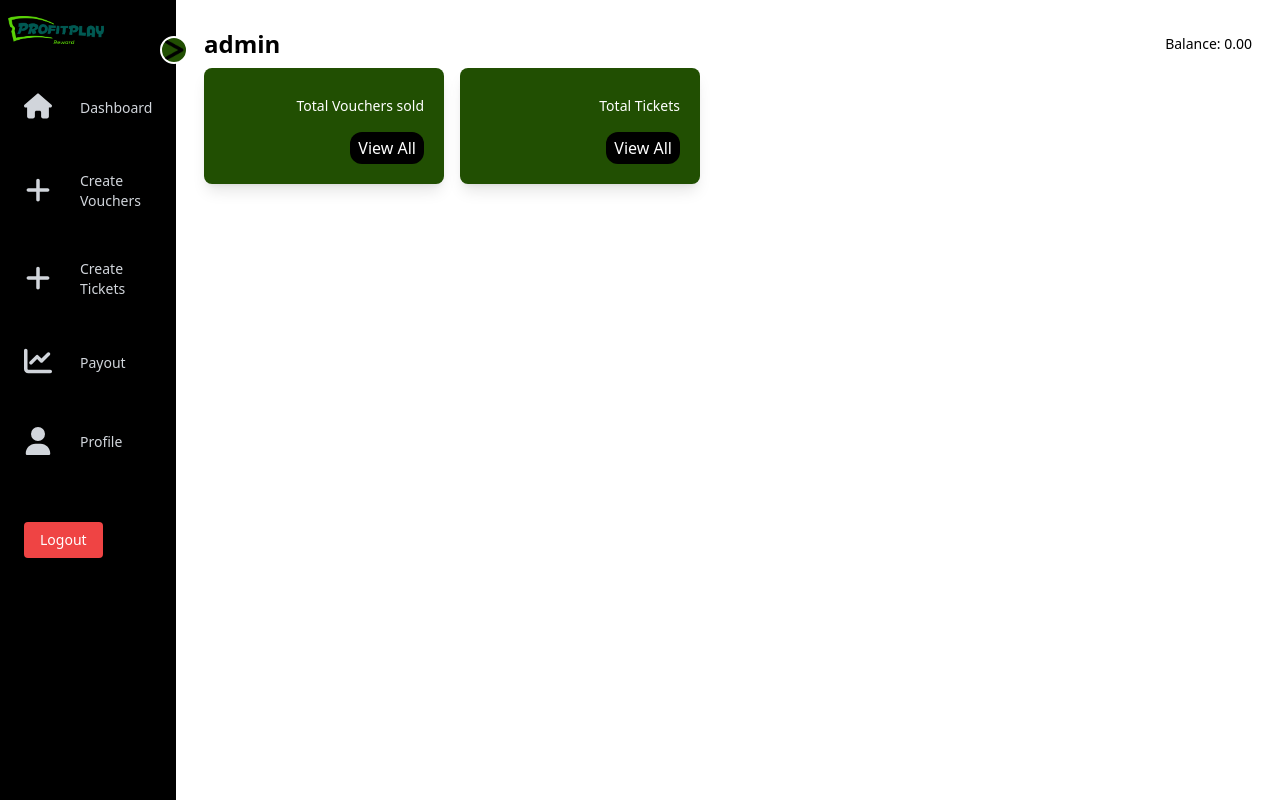
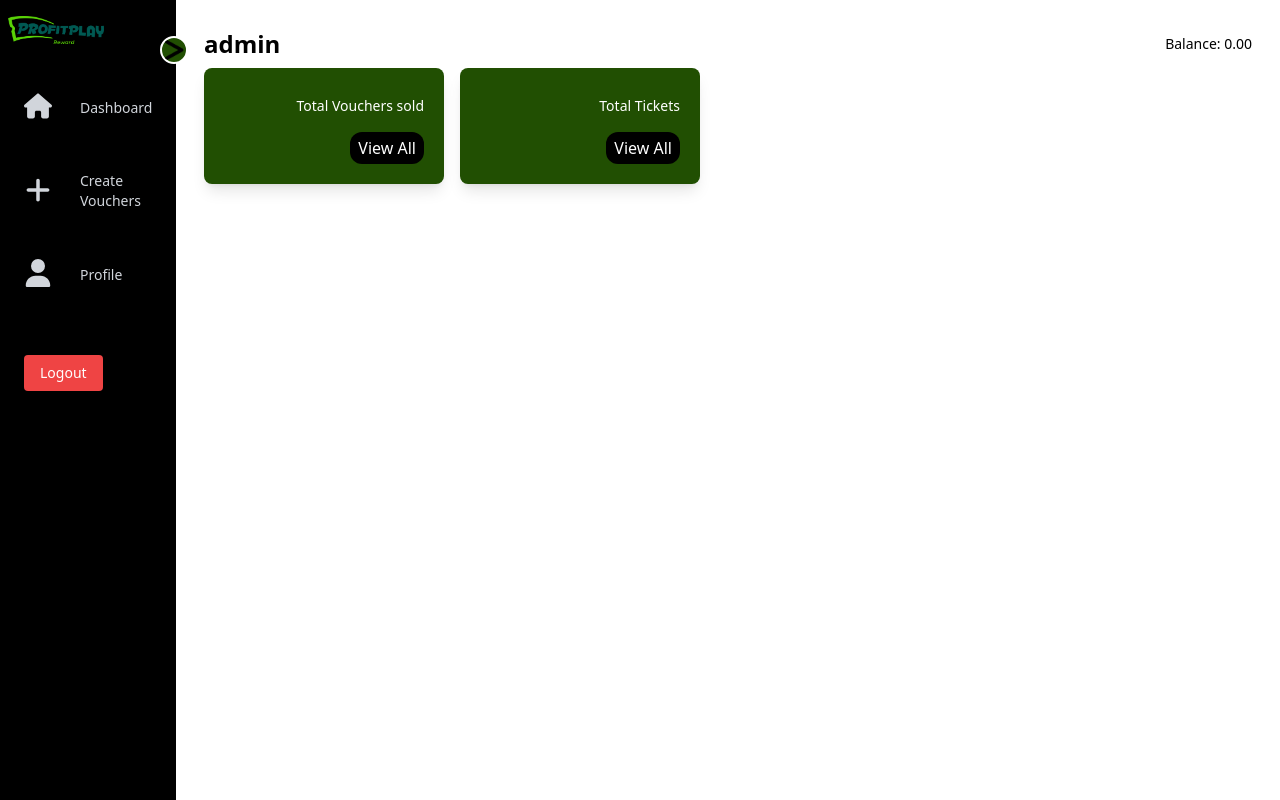
Before and after one commit to KimFarida/ticketingProject, a React (Vite) app in the folder FRONTEND/: page /agent in a window 1280 px wide. Built offline with nearby package versions, Linux system fonts and the light colour scheme; sample sign-in values are in the browser's storage.

Commit message:
Refactor:Added SideBar Display List Check Based on Role

```diff
--- a/FRONTEND/src/pages/agentDashboard.tsx
+++ b/FRONTEND/src/pages/agentDashboard.tsx
@@ -1,20 +1,14 @@
 import SidebarComponent from "../components/sidebar";
-import { faChartLine,faHouse, faPlus, faUser } from "@fortawesome/free-solid-svg-icons";
-import { FontAwesomeIcon } from "@fortawesome/react-fontawesome";
+import {menuMerchant, menuAgent} from "../components/sidebar";
 import Card from "../components/card";
+
 
 
 function AgentPage() {
     // Get the role from local storage
     const userRole = localStorage.getItem("userRole") || "AGENT";
 
-    const menuItems = [
-        { id: 1, name: 'Dashboard', link: '/agent', icon: <FontAwesomeIcon icon={faHouse} className="w-7 h-7 object-contain text-gray-300" /> },
-        { id: 2, name: 'Create Vouchers', link: '/create-voucher', icon: <FontAwesomeIcon icon={faPlus} className="w-7 h-7 object-contain text-gray-300" /> },
-        { id: 3, name: 'Create Tickets', link: '/ticket', icon: <FontAwesomeIcon icon={faPlus} className="w-7 h-7 object-contain text-gray-300" /> },
-        { id: 4, name: 'Payout', link: '/payout',icon: <FontAwesomeIcon icon={faChartLine} className="w-7 h-7 object-contain text-gray-300" /> },
-        { id: 5, name: 'Profile', link: '/profile', icon: <FontAwesomeIcon icon={faUser} className="w-7 h-7 object-contain text-gray-300" /> }
-    ];
+    const menuItems = userRole === "Agent" ? menuAgent : menuMerchant;
 
     return (
         <>
```
